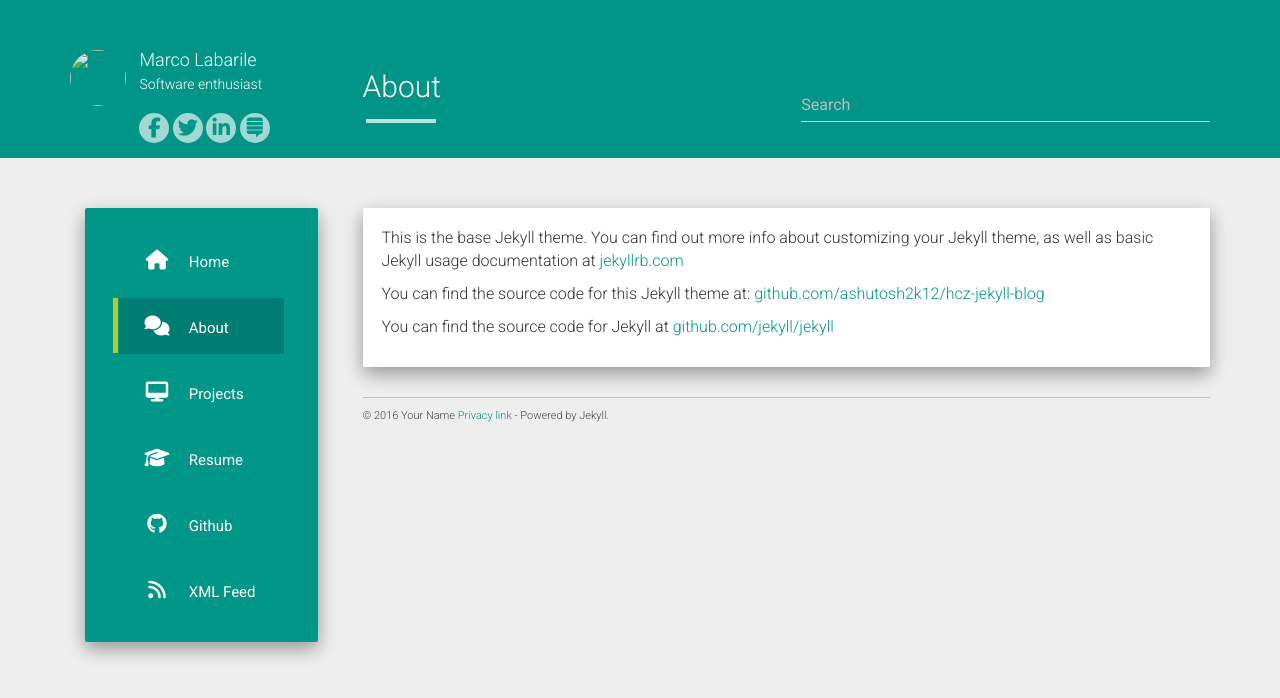
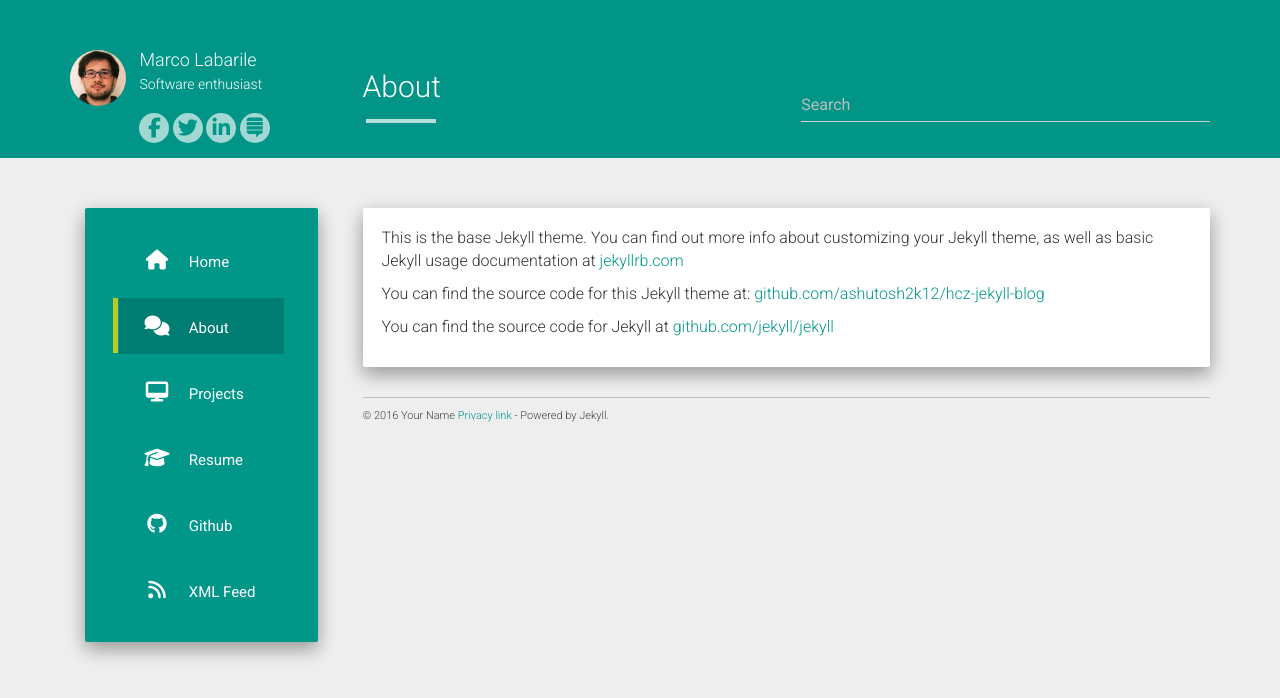
Before and after one commit to labarilem/labarilem.github.io, a Jekyll site: the page built from about.md, in a window 1280 px wide. Shown: the top 698 px of the page. Built offline with Jekyll 4.4.1, drawn with Linux system fonts in a browser that asks for light colours; nearby versions of some CDN libraries.

Commit message:
amended image

```diff
--- a/_config.yml
+++ b/_config.yml
@@ -3,12 +3,12 @@ description: My Personal Website
 about: Software enthusiast
 author: Marco Labarile
 
-logo: static/img/avatar.jpg
+logo: /static/img/avatar.png
 
 github: https://github.com/labarilem/
 
 baseurl: ""
-url: ""
+url: https://marcolabarile.me/
 
 allowsearch: true
 
```
Also changed, not shown: static/img/avatar.png (renamed from static/img/avatar.jpg).
